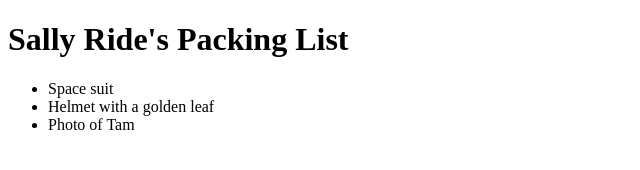
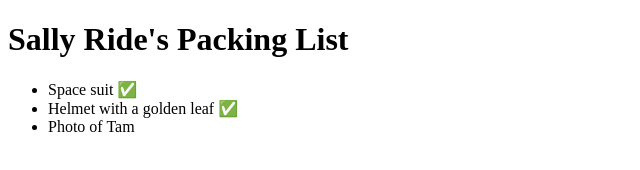
Before and after one commit to githubscientist/re-fsdcwdtb75, a React (Vite) app: page / in a window 1280 px wide. Shown: the top 170 px of the page, without its empty margins (0-640 px from the left). Built offline with nearby package versions, Linux system fonts and the light colour scheme.

Commit message:
conditional rendering --step2

```diff
--- a/src/App.jsx
+++ b/src/App.jsx
@@ -5,9 +5,9 @@ const App = () => {
     <div>
       <h1>Sally Ride's Packing List</h1>
       <ul>
-        <Item name="Space suit" />
-        <Item name="Helmet with a golden leaf" />
-        <Item name="Photo of Tam" />
+        <Item name="Space suit" isPacked={true} />
+        <Item name="Helmet with a golden leaf" isPacked={true} />
+        <Item name="Photo of Tam" isPacked={false} />
       </ul>
     </div>
   )
--- a/src/components/Item.jsx
+++ b/src/components/Item.jsx
@@ -1,8 +1,9 @@
-const Item = ({name}) => {
+const Item = ({ name, isPacked }) => {
+    if (isPacked) {
+        return <li>{name} {"✅"} </li>
+    }
 
-  return (
-    <li>{ name }</li>
-  )
+    return <li>{name}</li>
 }
 
 export default Item;
```
